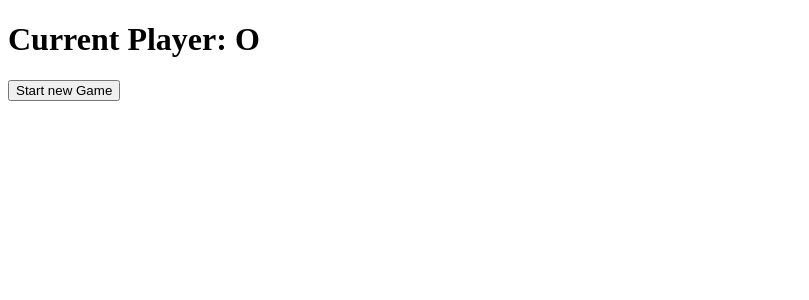
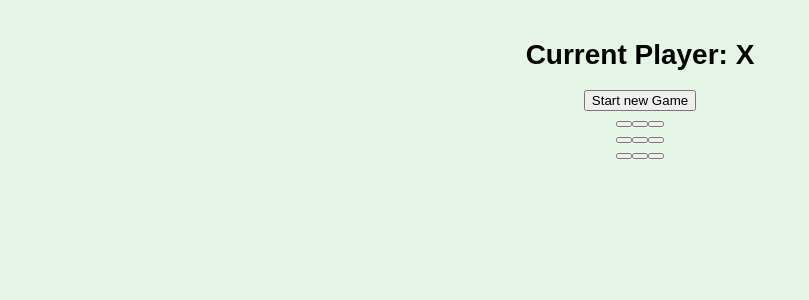
Before and after one commit to spacemanstan/TicTangularToe, an Angular app: page / in a window 1280 px wide. Shown: the top 300 px of the page, without its empty margins (0-809 px from the left). Built offline with nearby package versions, Linux system fonts and the light colour scheme.

Commit message:
playable!

```diff
--- a/src/app/app.component.scss
+++ b/src/app/app.component.scss
@@ -0,0 +1,7 @@
+app-board {
+    display: flex;
+    flex-direction: column;
+    align-content: center;
+    align-items: center;
+    justify-content: center;
+}
--- a/src/app/board/board.component.html
+++ b/src/app/board/board.component.html
@@ -1,9 +1,9 @@
 <h1>Current Player: {{ player }} </h1>
 
-<button nbButton outline status="danger" (click)="newGame()">Start new Game</button>
+<button nbButton outline status="danger test" (click)="newGame()">Start new Game</button>
 
 
-<h2 *ngIf="winner">
+<h2 class="test" *ngIf="winner">
     Player {{ winner }} won the game!
 </h2>
 
--- a/src/app/board/board.component.scss
+++ b/src/app/board/board.component.scss
@@ -1,10 +1,7 @@
 main {
     display: grid;
-    grid-template-columns: 12.5rem 12.5rem 12.5rem;
-    grid-gap: 0;
+    grid-template-columns: 1fr 1fr 1fr;
+    grid-template-rows: 1fr 1fr 1fr;
+    align-items: start;
+    justify-items: center;
 }
-
-app-square {
-    border: 1px gray solid;
-    height: 12.5rem;
-}
--- a/src/app/board/board.component.ts
+++ b/src/app/board/board.component.ts
@@ -14,7 +14,9 @@ export class BoardComponent {
   xIsNext: boolean;
   winner: string;
 
-  constructor() { }
+  constructor() {
+    this.newGame();
+   }
 
   // intial setupwork
   ngOnIntit() {
--- /dev/null
+++ b/src/app/square/square.component.scss
@@ -0,0 +1,59 @@
+
+button {
+    width: 5rem;
+    aspect-ratio: 1;
+
+    font-family: cursive;
+    float: left;
+    font-size: 2rem;
+    font-weight: bold;
+    line-height: 2.5rem;
+    margin-right: -1px;
+    margin-top: -1px;
+    padding: 0;
+    text-align: center;
+
+    /* built the new square style and hover on: https://codepen.io/t_afif/pen/poawLeQ */
+
+    --c: var(--colour-primary);
+    /* the color */
+    --b: .1em;
+    /* border length*/
+    --d: .5rem;
+    /* the cube depth */
+
+    --_s: calc(var(--d) + var(--b));
+
+    color: var(--c);
+    border: solid #0000;
+    border-width: var(--b) var(--b) var(--_s) var(--_s);
+    background:
+        conic-gradient(at left var(--d) bottom var(--d),
+            #0000 90deg, rgb(255 255 255 /0.3) 0 225deg, rgb(255 255 255 /0.6) 0) border-box,
+        conic-gradient(at left var(--_s) bottom var(--_s),
+            #0000 90deg, var(--c) 0) 0 100%/calc(100% - var(--b)) calc(100% - var(--b)) border-box;
+    transform: translate(calc(var(--d)/-1), var(--d));
+    clip-path:
+        polygon(var(--d) 0%,
+            var(--d) 0%,
+            100% 0%,
+            100% calc(100% - var(--d)),
+            100% calc(100% - var(--d)),
+            var(--d) calc(100% - var(--d)));
+    transition: 0.5s;
+}
+
+button:hover {
+    transform: translate(0, 0);
+    clip-path:
+        polygon(0% var(--d),
+            var(--d) 0%,
+            100% 0%,
+            100% calc(100% - var(--d)),
+            calc(100% - var(--d)) 100%,
+            0% 100%);
+}
+
+button:focus {
+    outline: none;
+}
--- a/src/app/square/square.component.ts
+++ b/src/app/square/square.component.ts
@@ -5,10 +5,11 @@ import { CommonModule } from '@angular/common';
   selector: 'app-square',
   standalone: true,
   imports: [CommonModule],
+  styleUrl: './square.component.scss',
   template: `
-    <p>
+    <button>
       {{ value }}
-    </p>
+    </button>
   `,
   styles: ``
 })
--- a/src/styles.scss
+++ b/src/styles.scss
@@ -1 +1,13 @@
 /* You can add global styles to this file, and also import other style files */
+
+:root {
+    /* original blue colour scheme; prime: 1095c1; background: aliceblue; */
+    --colour-primary: #4caf50;
+    --colour-background: #e5f6e6;
+}
+
+body {
+    font: 14px cursive, Futura, sans-serif;
+    margin: 20px;
+    background-color: var(--colour-background);
+}
```
